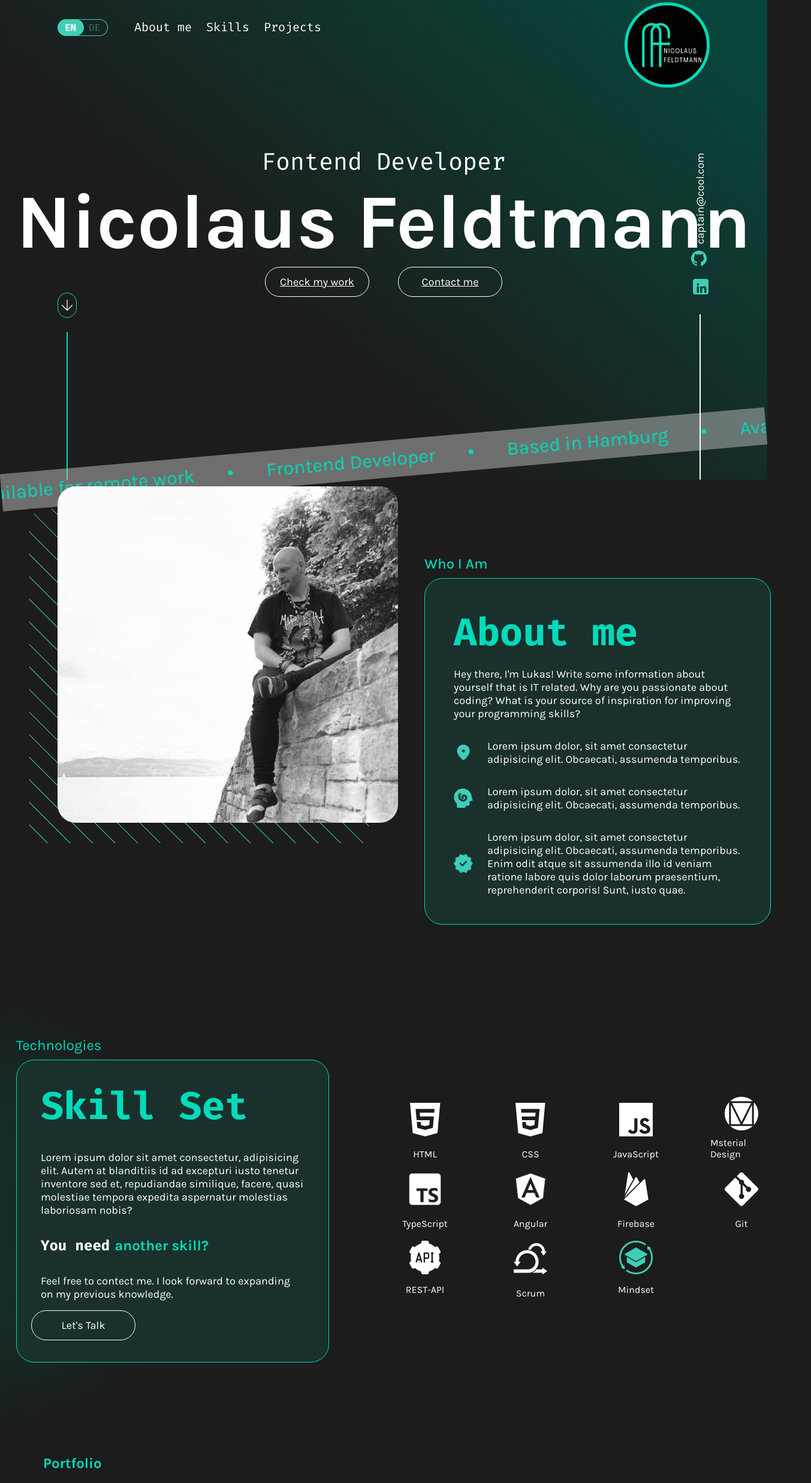
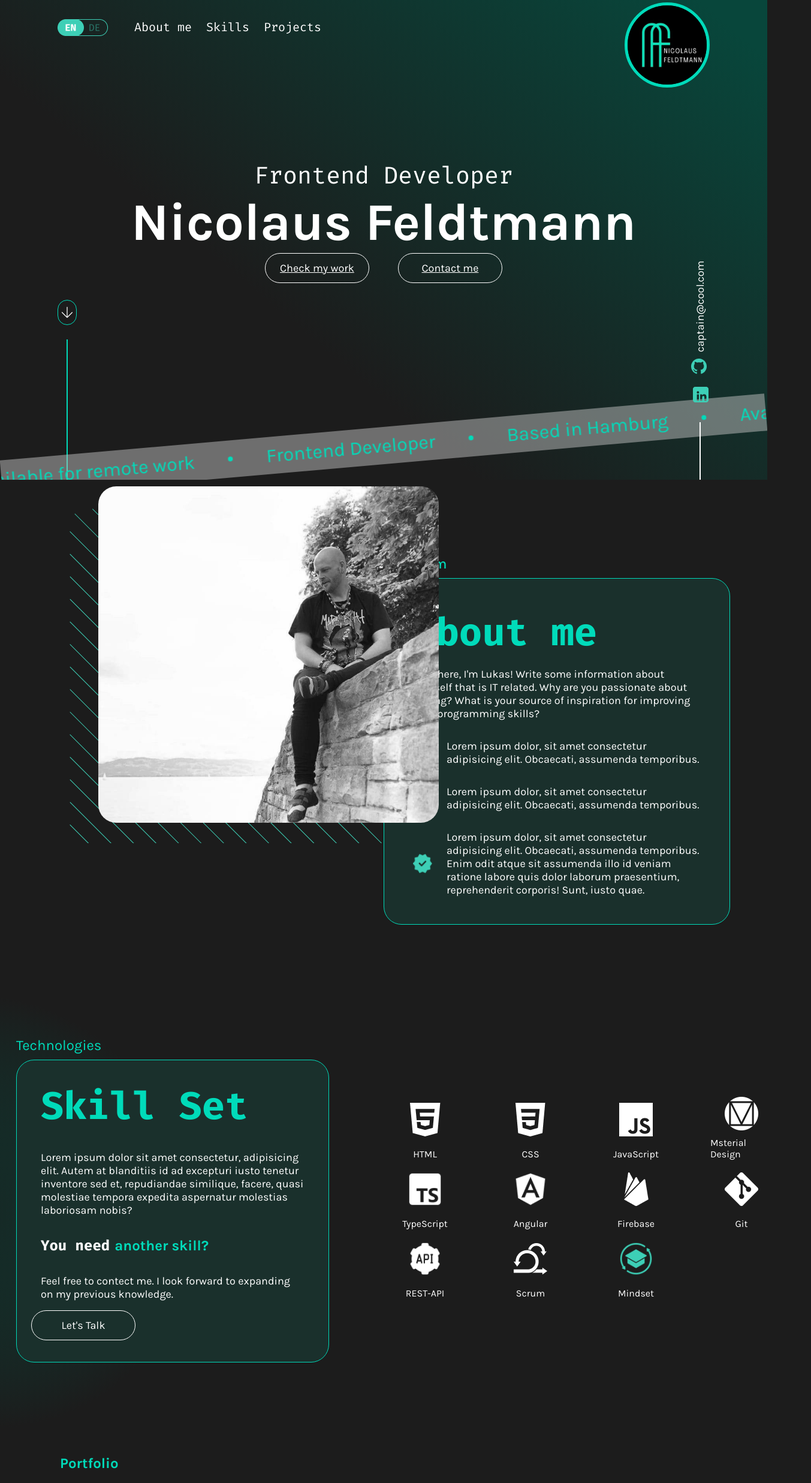
Before and after one commit to NicolausFeldtmann/portfolio, an Angular app: page / in a window 1280 px wide. Shown: the top 2473 px of the page at 60% size, 1353 px wide, since content can reach past the window. Built offline with nearby package versions, Linux system fonts and the light colour scheme.

Commit message:
horizontal scroll fixed

```diff
--- a/src/app/main-content/about-me/about-me.component.scss
+++ b/src/app/main-content/about-me/about-me.component.scss
@@ -3,7 +3,6 @@
 .about-me{
     @include dFlex();
     height: 100vh;
-    width: 100%;
     position: relative;
     top: 80px;
     background: none;
@@ -12,7 +11,6 @@
 .center-section{
     @include dFlex($fd: row, $ai: normal, $jc: space-around);
     height: 708px;
-    width: 1232px;
 }
 
 .me-box{
@@ -31,6 +29,10 @@
         height: 568px;
         border-radius: 30px;
         z-index: 5;
+    }
+
+    .me-img-shadow{
+        width: 568px;
     }
 }
 
--- a/src/app/main-content/above-to-fold/above-to-fold.component.html
+++ b/src/app/main-content/above-to-fold/above-to-fold.component.html
@@ -24,7 +24,7 @@
             </div>
         </nav>
         <div class="center-section">
-            <h3>Fontend Developer</h3>
+            <h3>Frontend Developer</h3>
             <h1>Nicolaus Feldtmann</h1>
             <div class="btn-area">
                 <a class="center-btn" href="#projects">
--- a/src/app/main-content/above-to-fold/above-to-fold.component.scss
+++ b/src/app/main-content/above-to-fold/above-to-fold.component.scss
@@ -20,7 +20,6 @@
 nav{
     @include dFlex($fd: row);
     width: 85%;
-    max-width: 1440px;
     height: 98px;
     position: absolute;
     top: 0;
@@ -304,3 +303,23 @@ nav{
         width: 0px;
     }
 }
+
+@media screen and (max-width: 1550px) {
+
+    .right-side{
+        height: 300px;
+    }
+
+    .left-side{
+        height: 300px;
+    }
+}
+
+@media screen and (max-width: 1300px) {
+
+    .center-section{
+        h1{
+            font-size: 88px;
+        }
+    }
+}
--- a/src/app/main-content/feeback/feeback.component.scss
+++ b/src/app/main-content/feeback/feeback.component.scss
@@ -2,7 +2,7 @@
 
 .feedback-content{
     @include dFlex();
-    width: 100%;
+    width: 90%;
 }
 
 h3{
--- a/src/app/main-content/main-content.component.scss
+++ b/src/app/main-content/main-content.component.scss
@@ -0,0 +1,6 @@
+@import './../../styles.scss';
+
+*{
+    @include dFlex();
+    overflow: hidden;
+}
--- a/src/app/main-content/projects/projects.component.scss
+++ b/src/app/main-content/projects/projects.component.scss
@@ -2,7 +2,7 @@
 
 .projects-content{
     @include dFlex($ai: normal);
-    width: 90vw;
+    width: 90%;
     height: 565px;
     margin: 0px 0px 0px 72px;
 }
--- a/src/app/main-content/skill-set/skill-set.component.html
+++ b/src/app/main-content/skill-set/skill-set.component.html
@@ -74,7 +74,7 @@
             </div>
             <div class="skill-row">
                 <div class="skill-entry">
-                    <div class="skill-box-icon">
+                    <div class="skill-icon-box">
                         <img class="skill-icon" src="./../../../assets/img/PNG/api.png" alt="skill-icon">
                     </div>
                     <p class="skill-name">REST-API</p>
@@ -86,7 +86,7 @@
                     <p class="skill-name">Scrum</p>
                 </div>
                 <div class="skill-entry">
-                    <div class="skill-box-icon">
+                    <div class="skill-icon-box">
                         <img class="skill-icon" src="./../../../assets/img/PNG/mind.png" alt="skill-icon">
                     </div>
                     <p class="skill-name">Mindset</p>
--- a/src/styles.scss
+++ b/src/styles.scss
@@ -11,6 +11,7 @@ $brigth_green: rgb(0, 219, 186);
 }
 
 *{
+
     font-family: 'Karla';
     margin: 0;
     background-color: $dark_green;
```
